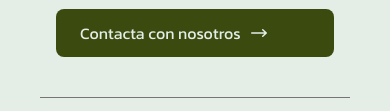
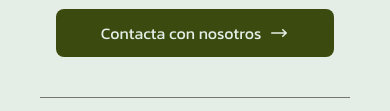
Before and after one commit to Power-By-API/startes-web, an Astro site: page / in a window 390 px wide. Shown: the part 1678-1789 px from the top of the page. Built offline with nearby package versions, Linux system fonts and the light colour scheme; Astro itself is replaced by a stand-in of ours.

Commit message:
fix(Design Styles): :iphone: Rresponsive button contact

```diff
--- a/src/components/Footer/Footer.astro
+++ b/src/components/Footer/Footer.astro
@@ -22,7 +22,7 @@ import SecondaryButton from "../Buttons/SecondaryButton.astro";
           <a href=""> Ir a la calculadora solar </a>
         </PrimaryButton>
         <SecondaryButton>
-          <a href="" class="flex items-center md:inline-flex gap-2">
+          <a href="" class="flex items-center justify-center gap-2">
             <!-- TODO: ¿Cambiar a boton con fondo blanco? -->
             Contacta con nosotros
             <!-- TODO: Cambiar por biblioteca de componentes de iconos -->
```
